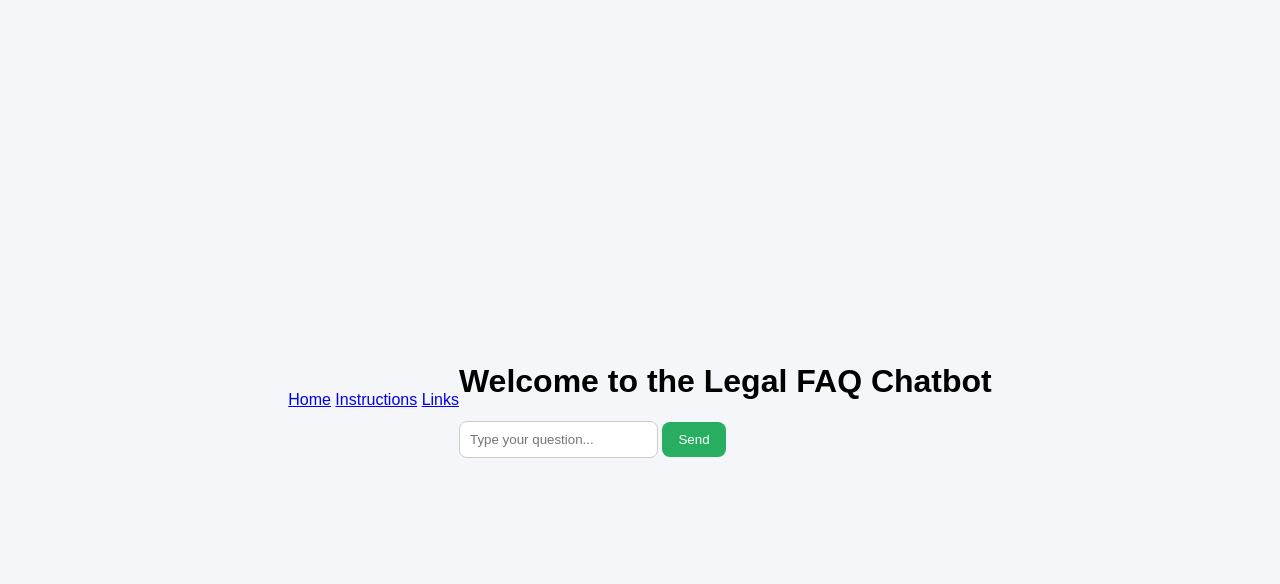
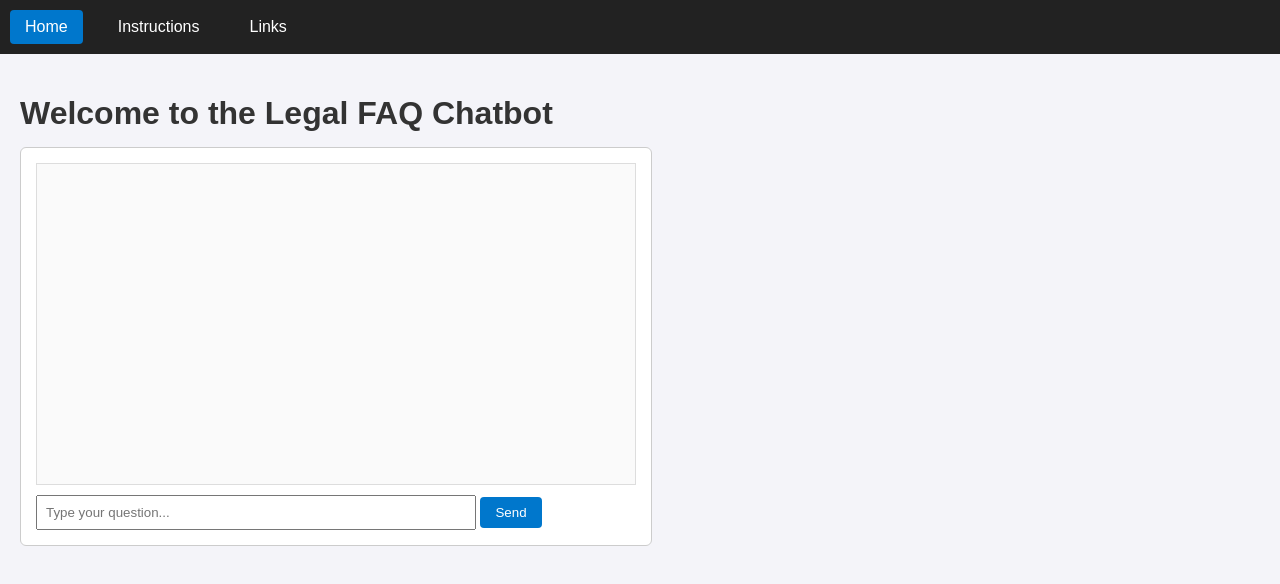
Before and after one commit to TISamin/legal-faq-chatbot, a plain HTML site: page index.html in a window 1280 px wide. Drawn offline with Linux system fonts and the light colour scheme.

Commit message:
Update style.css

```diff
--- a/style.css
+++ b/style.css
@@ -1,4 +1,4 @@
-:root {
+/* :root {
   --bg: #f4f6f9;
   --card: #ffffff;
   --accent: #2c3e50;
@@ -96,4 +96,82 @@ header {
 
 #send-btn:hover {
   background: var(--primary-hover);
+} */
+
+/* General Reset */
+body {
+  font-family: Arial, sans-serif;
+  margin: 0;
+  padding: 0;
+  background: #f4f4f9;
+  color: #333;
 }
+
+/* Navbar */
+.navbar {
+  background: #222;
+  padding: 10px;
+  display: flex;
+  gap: 20px;
+}
+
+.navbar a {
+  color: white;
+  text-decoration: none;
+  padding: 8px 15px;
+  border-radius: 4px;
+  transition: background 0.3s;
+}
+
+.navbar a:hover {
+  background: #444;
+}
+
+.navbar a.active {
+  background: #0077cc;
+}
+
+/* Page layout */
+main {
+  padding: 20px;
+}
+
+h1 {
+  margin-bottom: 15px;
+}
+
+/* Chatbox styling */
+#chatbox {
+  border: 1px solid #ccc;
+  padding: 15px;
+  background: #fff;
+  border-radius: 6px;
+  max-width: 600px;
+}
+
+#messages {
+  height: 300px;
+  overflow-y: auto;
+  margin-bottom: 10px;
+  padding: 10px;
+  border: 1px solid #ddd;
+  background: #fafafa;
+}
+
+#user-input {
+  width: 70%;
+  padding: 8px;
+}
+
+#send-btn {
+  padding: 8px 15px;
+  background: #0077cc;
+  color: white;
+  border: none;
+  border-radius: 4px;
+  cursor: pointer;
+}
+
+#send-btn:hover {
+  background: #005fa3;
+}
```
